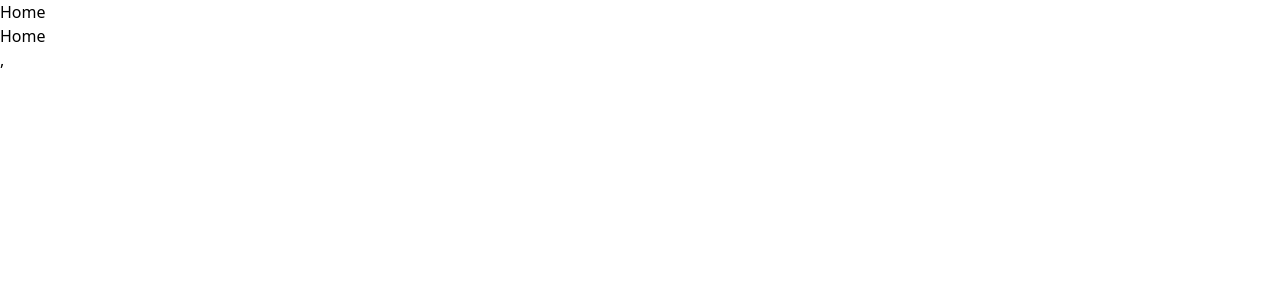
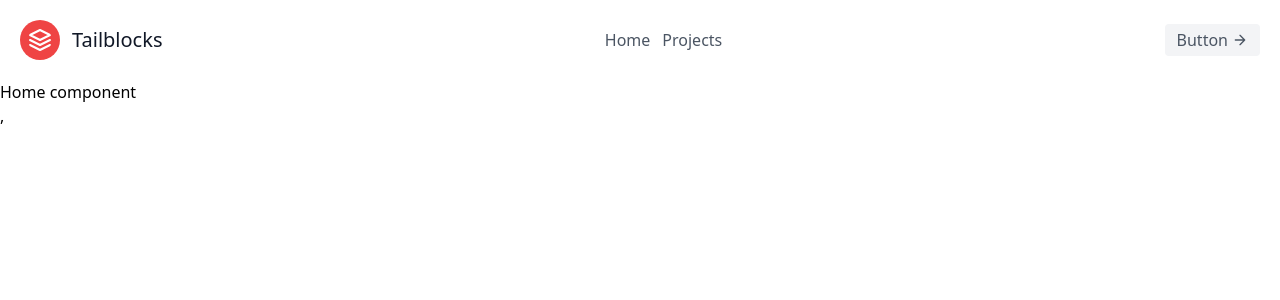
Before and after one commit to HumbertoDevelop/portafolio, a React (Create React App) app: page / in a window 1280 px wide. Shown: the top 300 px of the page. Built offline with nearby package versions, Linux system fonts and the light colour scheme.

Commit message:
Header.js added with NavLink

```diff
--- a/package.json
+++ b/package.json
@@ -6,6 +6,8 @@
     "@testing-library/jest-dom": "^5.16.2",
     "@testing-library/react": "^12.1.4",
     "@testing-library/user-event": "^13.5.0",
+    "axios": "^0.25.0",
+    "json-server": "^0.17.0",
     "react": "^17.0.2",
     "react-dom": "^17.0.2",
     "react-redux": "^7.2.6",
--- a/public/index.html
+++ b/public/index.html
@@ -1,3 +1,5 @@
+<!-- @format -->
+
 <!DOCTYPE html>
 <html lang="en">
 	<head>
@@ -9,12 +11,10 @@
 			name="description"
 			content="Web site created using create-react-app"
 		/>
-    <link rel="manifest" href="%PUBLIC_URL%/manifest.json" />
 		<title>MyWorkZone</title>
 	</head>
 	<body>
 		<noscript>You need to enable JavaScript to run this app.</noscript>
 		<div id="root"></div>
-
 	</body>
 </html>
--- a/src/App.js
+++ b/src/App.js
@@ -1,15 +1,21 @@
+/** @format */
 
-
-import './App.css';
-import Home from './Components/Pages/Home';
+import { Route, Routes } from "react-router-dom";
+import "./App.css";
+import Header from "./Components/Molecules/Header";
+import Home from "./Components/Pages/Home";
+import Projects from "./Components/Pages/Projects";
 
 function App() {
-  return (
-    <div className="App">
-     <Home/>
-     <Home/>
-    </div>
-  );
+	return (
+		<div>
+			<Header />
+			<Routes>
+				<Route index path="/" element={<Home />} />
+				<Route index path="/Projects" element={<Projects />} />
+			</Routes>
+		</div>
+	);
 }
 
 export default App;
--- /dev/null
+++ b/src/Components/Molecules/Header.jsx
@@ -0,0 +1,46 @@
+/** @format */
+
+import React from "react";
+import { NavLink } from "react-router-dom";
+
+const Header = () => {
+	return (
+		<header className="text-gray-600 body-font">
+			<div className="container mx-auto flex flex-wrap p-5 flex-col md:flex-row items-center">
+				<a href="/" className="flex title-font font-medium items-center text-gray-900 mb-4 md:mb-0">
+					<svg
+						xmlns="http://www.w3.org/2000/svg"
+						fill="none"
+						stroke="currentColor"
+						stroke-linecap="round"
+						stroke-linejoin="round"
+						stroke-width="2"
+						className="w-10 h-10 text-white p-2 bg-red-500 rounded-full"
+						viewBox="0 0 24 24">
+						<path d="M12 2L2 7l10 5 10-5-10-5zM2 17l10 5 10-5M2 12l10 5 10-5"></path>
+					</svg>
+					<span className="ml-3 text-xl">Tailblocks</span>
+				</a>
+				<nav className="md:ml-auto md:mr-auto flex flex-wrap items-center text-base justify-center gap-3">
+					<NavLink to="/">Home</NavLink>
+					<NavLink to="/Projects">Projects</NavLink>
+				</nav>
+				<button className="inline-flex items-center bg-gray-100 border-0 py-1 px-3 focus:outline-none hover:bg-gray-200 rounded text-base mt-4 md:mt-0">
+					Button
+					<svg
+						fill="none"
+						stroke="currentColor"
+						stroke-linecap="round"
+						stroke-linejoin="round"
+						stroke-width="2"
+						className="w-4 h-4 ml-1"
+						viewBox="0 0 24 24">
+						<path d="M5 12h14M12 5l7 7-7 7"></path>
+					</svg>
+				</button>
+			</div>
+		</header>
+	);
+};
+
+export default Header;
--- a/src/Components/Pages/Home.jsx
+++ b/src/Components/Pages/Home.jsx
@@ -1,13 +1,9 @@
+/** @format */
+
 import React from "react";
 
-const Home = () =>{
-
-
-    return(
-        <div>
-            <h1>Home</h1>
-        </div>
-    )
-}
+const Home = () => {
+	return <div>Home component</div>;
+};
 
 export default Home;
--- a/src/Components/Pages/Projects.jsx
+++ b/src/Components/Pages/Projects.jsx
@@ -3,7 +3,7 @@
 import React from "react";
 
 const Projects = () => {
-  return <div>Projects</div>;
+	return <div>Projects</div>;
 };
 
 export default Projects;
--- a/src/index.js
+++ b/src/index.js
@@ -4,23 +4,12 @@
 import { render } from "react-dom";
 import "./index.css";
 import App from "./App";
-import { BrowserRouter, Route, Routes } from "react-router-dom";
-import Home from "./Components/Pages/Home";
+import { BrowserRouter } from "react-router-dom";
 
 render(
 	<StrictMode>
 		<BrowserRouter>
-      <Routes>
-        <Route path="/" element={<App />}>
-          <Route index element={<Home />} />
-          {/*
-        <Route path="teams" element={<Projects />}>
-          <Route path=":teamId" element={<Team />} />
-          <Route path="new" element={<NewTeamForm />} />
-          <Route index element={<LeagueStandings />} />
-        </Route> */}
-        </Route>
-      </Routes>
+			<App/>
 		</BrowserRouter>
 		,
 	</StrictMode>,
--- a/tailwind.config.js
+++ b/tailwind.config.js
@@ -2,7 +2,6 @@
   content: [
     "./src/**/*.{js,jsx,ts,tsx}",
   ],
-  content: [],
   theme: {
     extend: {},
   },
```
Also changed, not shown: public/manifest.json (deleted), 2 other files (tests, documents, lock files or other folders). Lines whose indentation alone changed are shown as unchanged.
